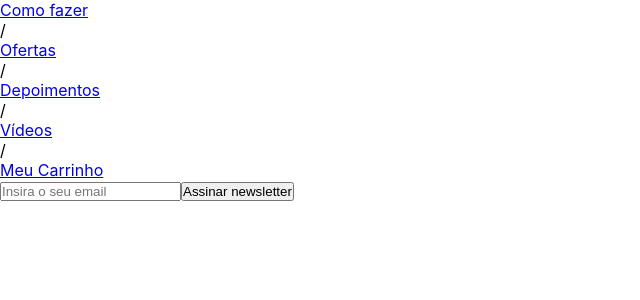
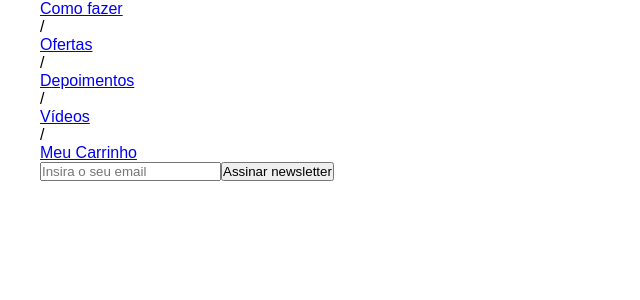
Before and after one commit to mbmauriciojr/7-days-of-code-React-JS, a React (Create React App) app: page / in a window 1280 px wide. Shown: the top 300 px of the page, without its empty margins (0-640 px from the left). Built offline with nearby package versions, Linux system fonts and the light colour scheme.

Commit message:
Fix: the files to work with styled-components

```diff
--- a/src/App.jsx
+++ b/src/App.jsx
@@ -1,17 +1,20 @@
 import React from 'react';
 import { BrowserRouter as Router } from 'react-router-dom';
 
-import './components/Body/reset.css';
+import GlobalSytle from './components/Body/GlobalStyle';
 
 import HomePage from './pages/HomePage/HomePage';
 
 function App() {
   return (
-    <Router>
-      <div className="App">
-        <HomePage />
-      </div>
-    </Router>
+    <>
+      <GlobalSytle />
+      <Router>
+        <div className="App">
+          <HomePage />
+        </div>
+      </Router>
+    </>
   );
 }
 
--- /dev/null
+++ b/src/components/Body/GlobalStyle.js
@@ -0,0 +1,19 @@
+import { createGlobalStyle } from 'styled-components';
+import ResetCSS from './ResetCSS';
+
+const GlobalSytle = createGlobalStyle`
+
+${ResetCSS}
+
+body {
+  font-family: 'Montserrat', sans-serif;
+}
+
+main {
+  max-width: 1200px;
+  margin: auto;
+}
+
+`;
+
+export default GlobalSytle;
--- /dev/null
+++ b/src/components/Body/ResetCSS.js
@@ -0,0 +1,29 @@
+import { css } from 'styled-components';
+
+const ResetCSS = css`
+  * {
+    box-sizing: border-box;
+    margin: 0;
+    padding: 0;
+  }
+
+  a,
+  button,
+  input {
+    transition: .3s ease-in-out;
+  }
+
+  button {
+    cursor: pointer;
+  }
+
+
+  a:hover,
+  a:focus,
+  button:hover,
+  button:focus {
+    opacity: .5;
+  }
+`;
+
+export default ResetCSS;
--- a/src/components/Body/reset.css
+++ /dev/null
@@ -1,23 +0,0 @@
-* {
-  box-sizing: border-box;
-  margin: 0;
-  padding: 0;
-}
-
-a,
-button,
-input {
-  transition: .3s ease-in-out;
-}
-
-button {
-  cursor: pointer;
-}
-
-
-a:hover,
-a:focus,
-button:hover,
-button:focus {
-  opacity: .5;
-}
```
